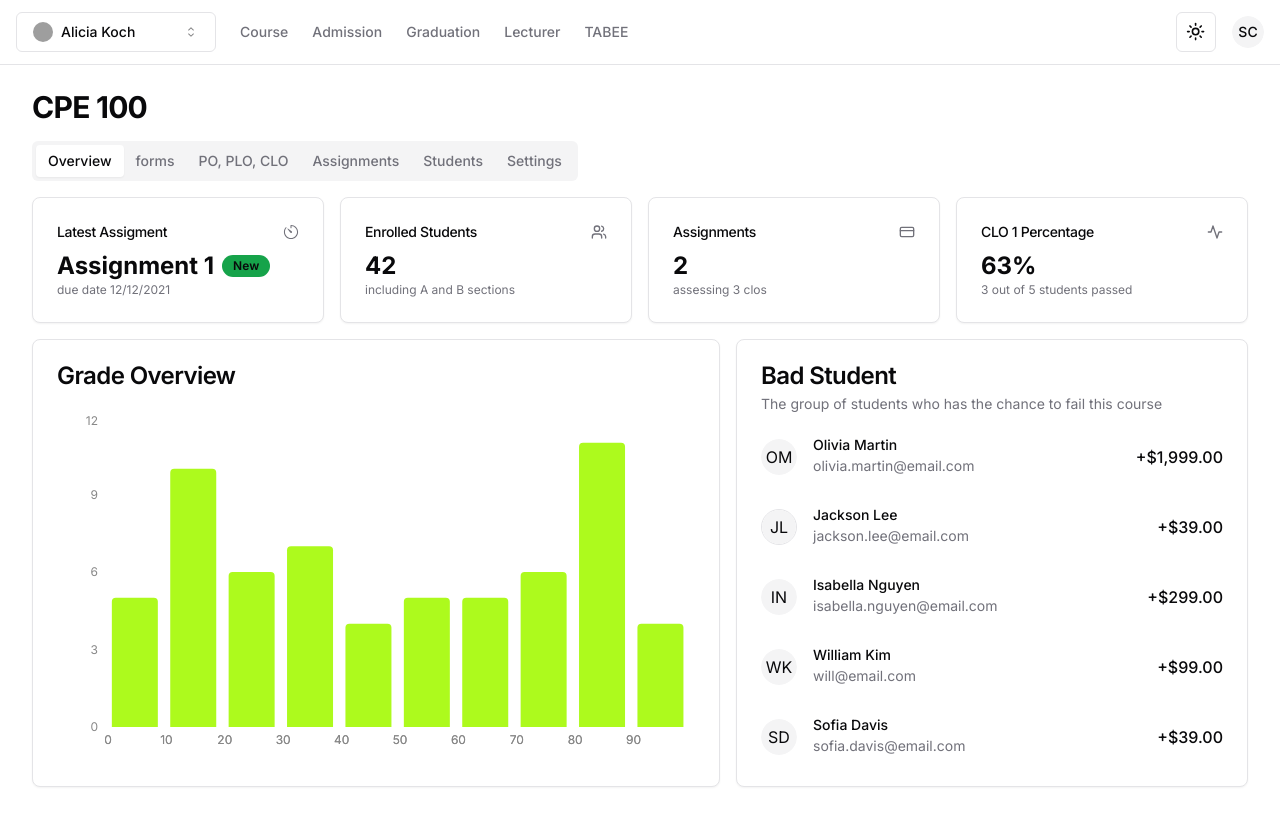
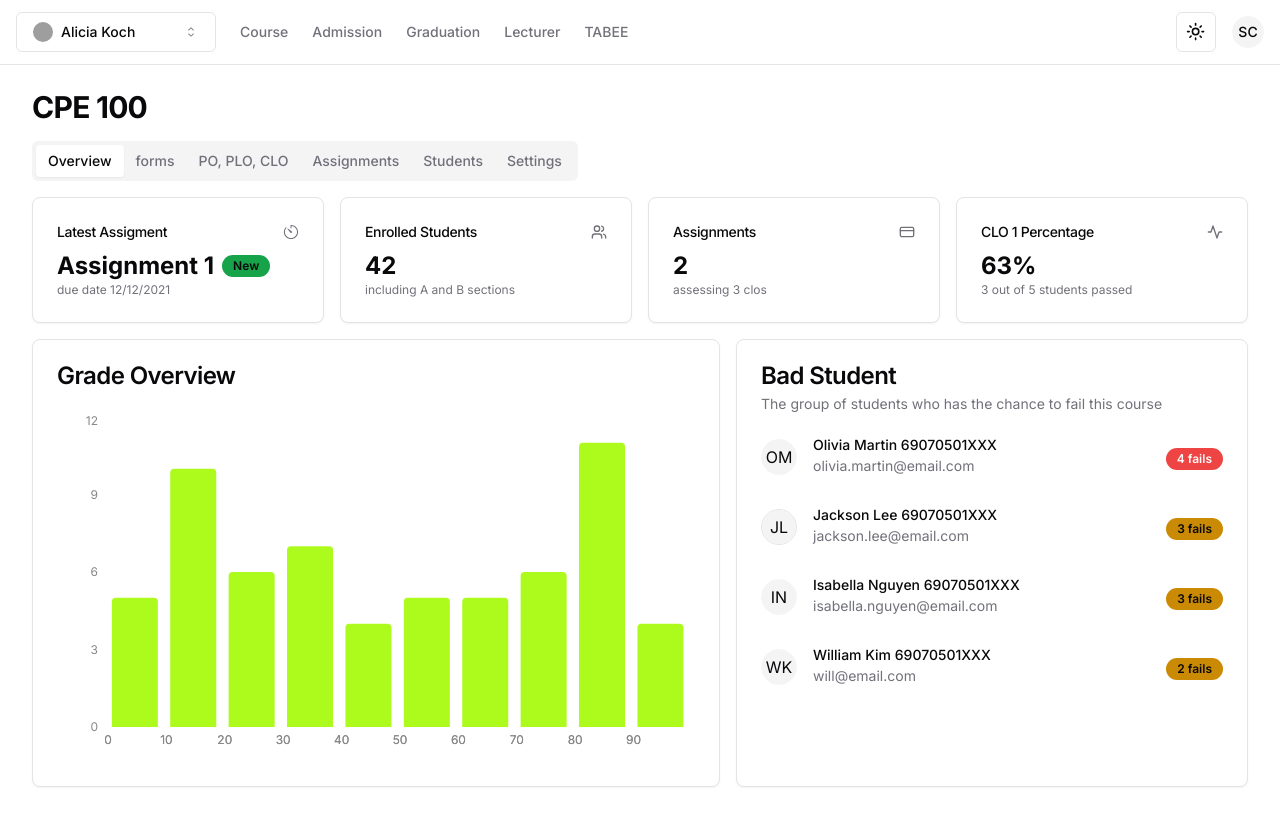
Before and after one commit to team-inu/inu-garden, a Next.js app: page /homepage in a window 1280 px wide. Built offline with nearby package versions, Linux system fonts and the light colour scheme; grey boxes are pictures that could not be loaded.

Commit message:
refactor: change recent sell to bad student

```diff
--- a/components/recent-sales.tsx
+++ b/components/bad-student.tsx
@@ -1,6 +1,7 @@
 import { Avatar, AvatarFallback, AvatarImage } from "./ui/avatar";
+import { Badge } from "./ui/badge";
 
-export function RecentSales() {
+export function BadStudent() {
   return (
     <div className="space-y-8">
       <div className="flex items-center">
@@ -9,12 +10,16 @@ export function RecentSales() {
           <AvatarFallback>OM</AvatarFallback>
         </Avatar>
         <div className="ml-4 space-y-1">
-          <p className="text-sm font-medium leading-none">Olivia Martin</p>
+          <p className="text-sm font-medium leading-none">
+            Olivia Martin 69070501XXX
+          </p>
           <p className="text-sm text-muted-foreground">
             olivia.martin@email.com
           </p>
         </div>
-        <div className="ml-auto font-medium">+$1,999.00</div>
+        <div className="ml-auto font-medium">
+          <Badge variant="destructive">4 fails</Badge>
+        </div>
       </div>
       <div className="flex items-center">
         <Avatar className="flex h-9 w-9 items-center justify-center space-y-0 border">
@@ -22,10 +27,14 @@ export function RecentSales() {
           <AvatarFallback>JL</AvatarFallback>
         </Avatar>
         <div className="ml-4 space-y-1">
-          <p className="text-sm font-medium leading-none">Jackson Lee</p>
+          <p className="text-sm font-medium leading-none">
+            Jackson Lee 69070501XXX
+          </p>
           <p className="text-sm text-muted-foreground">jackson.lee@email.com</p>
         </div>
-        <div className="ml-auto font-medium">+$39.00</div>
+        <div className="ml-auto font-medium">
+          <Badge variant="warning">3 fails</Badge>
+        </div>
       </div>
       <div className="flex items-center">
         <Avatar className="h-9 w-9">
@@ -33,12 +42,17 @@ export function RecentSales() {
           <AvatarFallback>IN</AvatarFallback>
         </Avatar>
         <div className="ml-4 space-y-1">
-          <p className="text-sm font-medium leading-none">Isabella Nguyen</p>
+          <p className="text-sm font-medium leading-none">
+            Isabella Nguyen 69070501XXX
+          </p>
           <p className="text-sm text-muted-foreground">
             isabella.nguyen@email.com
           </p>
         </div>
-        <div className="ml-auto font-medium">+$299.00</div>
+        <div className="ml-auto font-medium">
+          {" "}
+          <Badge variant="warning">3 fails</Badge>
+        </div>
       </div>
       <div className="flex items-center">
         <Avatar className="h-9 w-9">
@@ -46,21 +60,14 @@ export function RecentSales() {
           <AvatarFallback>WK</AvatarFallback>
         </Avatar>
         <div className="ml-4 space-y-1">
-          <p className="text-sm font-medium leading-none">William Kim</p>
+          <p className="text-sm font-medium leading-none">
+            William Kim 69070501XXX
+          </p>
           <p className="text-sm text-muted-foreground">will@email.com</p>
         </div>
-        <div className="ml-auto font-medium">+$99.00</div>
-      </div>
-      <div className="flex items-center">
-        <Avatar className="h-9 w-9">
-          {/* <AvatarImage src="/avatars/05.png" alt="Avatar" /> */}
-          <AvatarFallback>SD</AvatarFallback>
-        </Avatar>
-        <div className="ml-4 space-y-1">
-          <p className="text-sm font-medium leading-none">Sofia Davis</p>
-          <p className="text-sm text-muted-foreground">sofia.davis@email.com</p>
+        <div className="ml-auto font-medium">
+          <Badge variant="warning">2 fails</Badge>
         </div>
-        <div className="ml-auto font-medium">+$39.00</div>
       </div>
     </div>
   );
--- a/components/features/course/dashboard/dashboard.tsx
+++ b/components/features/course/dashboard/dashboard.tsx
@@ -1,5 +1,5 @@
 import { Overview } from "@/components/overview";
-import { RecentSales } from "@/components/recent-sales";
+import { BadStudent } from "@/components/bad-student";
 import { Badge } from "@/components/ui/badge";
 import {
   Card,
@@ -17,17 +17,20 @@ export default function Dashboard() {
       <div className="grid gap-4 md:grid-cols-2 lg:grid-cols-4">
         <Card>
           <CardHeader className="flex flex-row items-center justify-between space-y-0 pb-2">
-            <CardTitle className="text-sm font-medium flex">Latest Assigment</CardTitle>
+            <CardTitle className="text-sm font-medium flex">
+              Latest Assigment
+            </CardTitle>
             <TimerIcon className="h-4 w-4 text-muted-foreground" />
           </CardHeader>
           <CardContent>
-          {/* Latest Assigment */}
-            <div className="text-2xl font-bold flex items-center">Assignment 1
-            <Badge variant="green" className="ml-2">New</Badge>
+            {/* Latest Assigment */}
+            <div className="text-2xl font-bold flex items-center">
+              Assignment 1
+              <Badge variant="green" className="ml-2">
+                New
+              </Badge>
             </div>
-            <p className="text-xs text-muted-foreground">
-              due date 12/12/2021
-            </p>
+            <p className="text-xs text-muted-foreground">due date 12/12/2021</p>
           </CardContent>
         </Card>
         <Card>
@@ -81,7 +84,9 @@ export default function Dashboard() {
         </Card>
         <Card>
           <CardHeader className="flex flex-row items-center justify-between space-y-0 pb-2">
-            <CardTitle className="text-sm font-medium">CLO 1 Percentage</CardTitle>
+            <CardTitle className="text-sm font-medium">
+              CLO 1 Percentage
+            </CardTitle>
             <svg
               xmlns="http://www.w3.org/2000/svg"
               viewBox="0 0 24 24"
@@ -120,7 +125,7 @@ export default function Dashboard() {
             </CardDescription>
           </CardHeader>
           <CardContent>
-            <RecentSales />
+            <BadStudent />
           </CardContent>
         </Card>
       </div>
```
